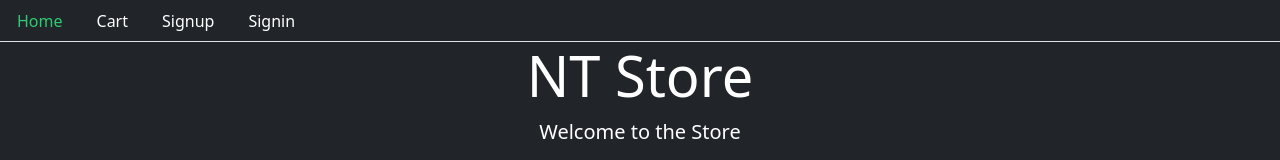
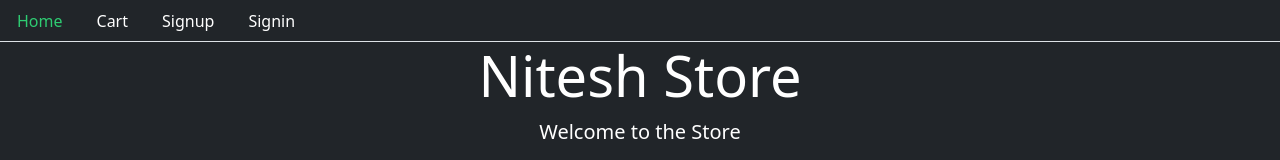
Before and after one commit to Nitesh-thapliyal/Clothify-E-Commerce-Clothing-Platform, a React (Create React App) app in the folder projfrontend/: page / in a window 1280 px wide. Shown: the top 160 px of the page. Built offline with nearby package versions, Linux system fonts and the light colour scheme; no server answers.

Commit message:
update home

```diff
--- a/projfrontend/src/core/Home.js
+++ b/projfrontend/src/core/Home.js
@@ -29,7 +29,7 @@ export default function Home(){
 
 
   return(
-    <Base title='NT Store' description='Welcome to the Store'>
+    <Base title='Nitesh Store' description='Welcome to the Store'>
       <div className='row text-center'>
 
         <h1 className='text-white'>All of product</h1>
```
